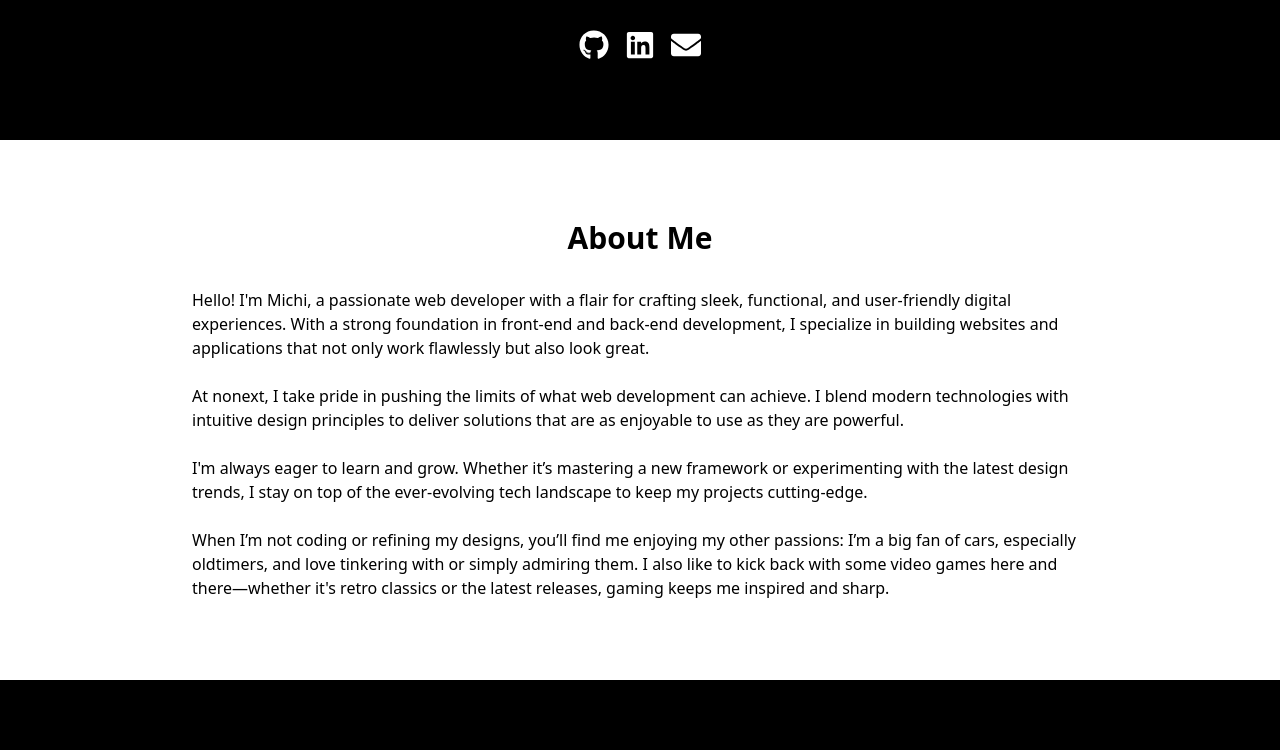
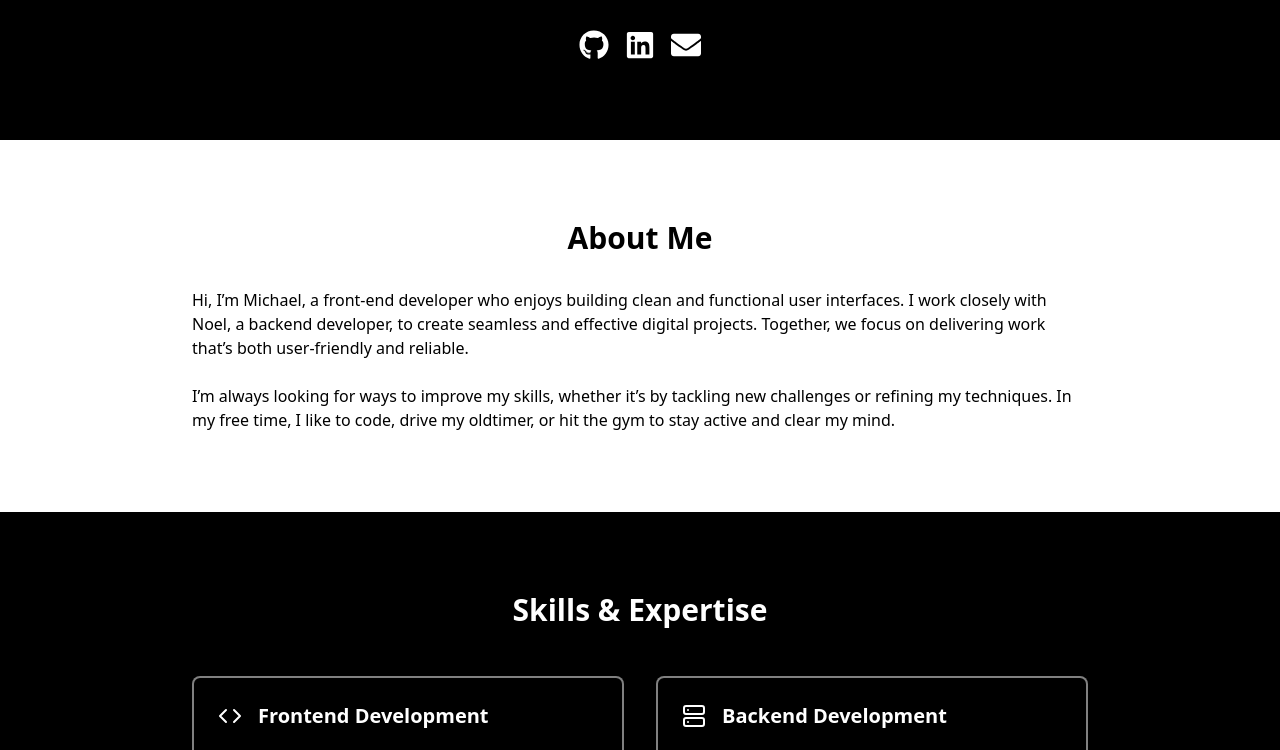
Before and after one commit to MaikeruDev/michael.nonext, a Next.js app: page / in a window 1280 px wide. Shown: the part 438-1188 px from the top of the page. Built offline with nearby package versions, Linux system fonts and the light colour scheme.

Commit message:
🛠️refactor(about update personal description for clarity and concisen

```diff
--- a/app/page.tsx
+++ b/app/page.tsx
@@ -114,16 +114,10 @@ export default function MichaelPortfolio() {
             <h3 className="text-3xl font-bold mb-8 text-center">About Me</h3>
             <div className="space-y-6">
               <p>
-                Hello! I'm Michi, a passionate web developer with a flair for crafting sleek, functional, and user-friendly digital experiences. With a strong foundation in front-end and back-end development, I specialize in building websites and applications that not only work flawlessly but also look great.
+              Hi, I’m Michael, a front-end developer who enjoys building clean and functional user interfaces. I work closely with Noel, a backend developer, to create seamless and effective digital projects. Together, we focus on delivering work that’s both user-friendly and reliable.
               </p>
               <p>
-                At nonext, I take pride in pushing the limits of what web development can achieve. I blend modern technologies with intuitive design principles to deliver solutions that are as enjoyable to use as they are powerful.
-              </p>
-              <p>
-                I'm always eager to learn and grow. Whether it’s mastering a new framework or experimenting with the latest design trends, I stay on top of the ever-evolving tech landscape to keep my projects cutting-edge.
-              </p>
-              <p>
-                When I’m not coding or refining my designs, you’ll find me enjoying my other passions: I’m a big fan of cars, especially oldtimers, and love tinkering with or simply admiring them. I also like to kick back with some video games here and there—whether it's retro classics or the latest releases, gaming keeps me inspired and sharp.
+              I’m always looking for ways to improve my skills, whether it’s by tackling new challenges or refining my techniques. In my free time, I like to code, drive my oldtimer, or hit the gym to stay active and clear my mind.
               </p>
             </div>
           </div>
```
